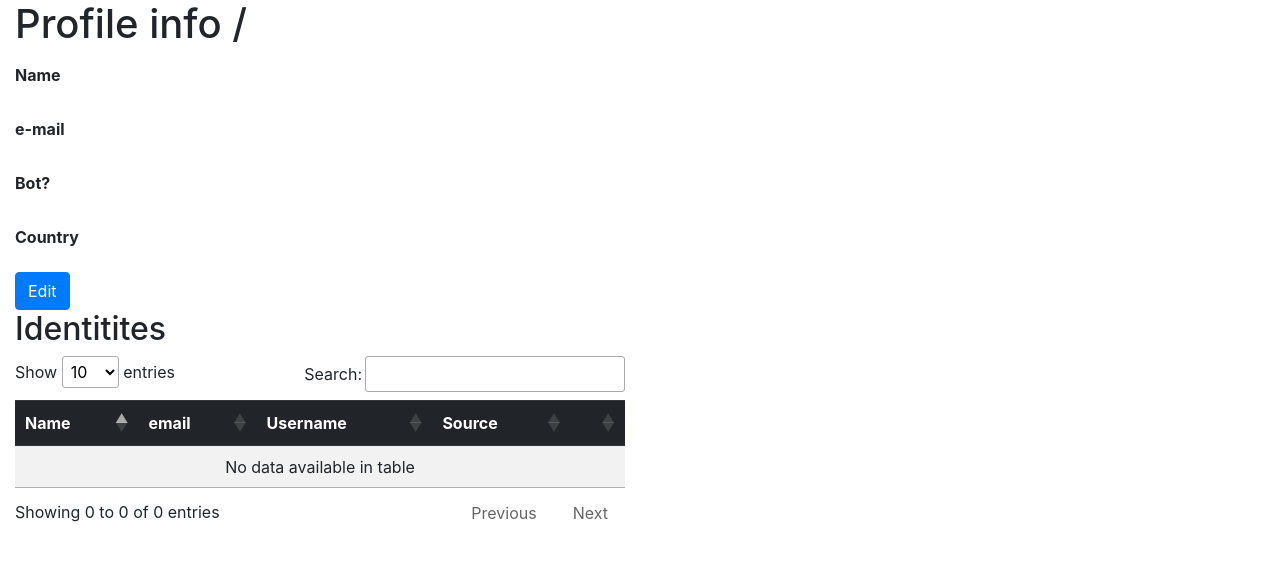
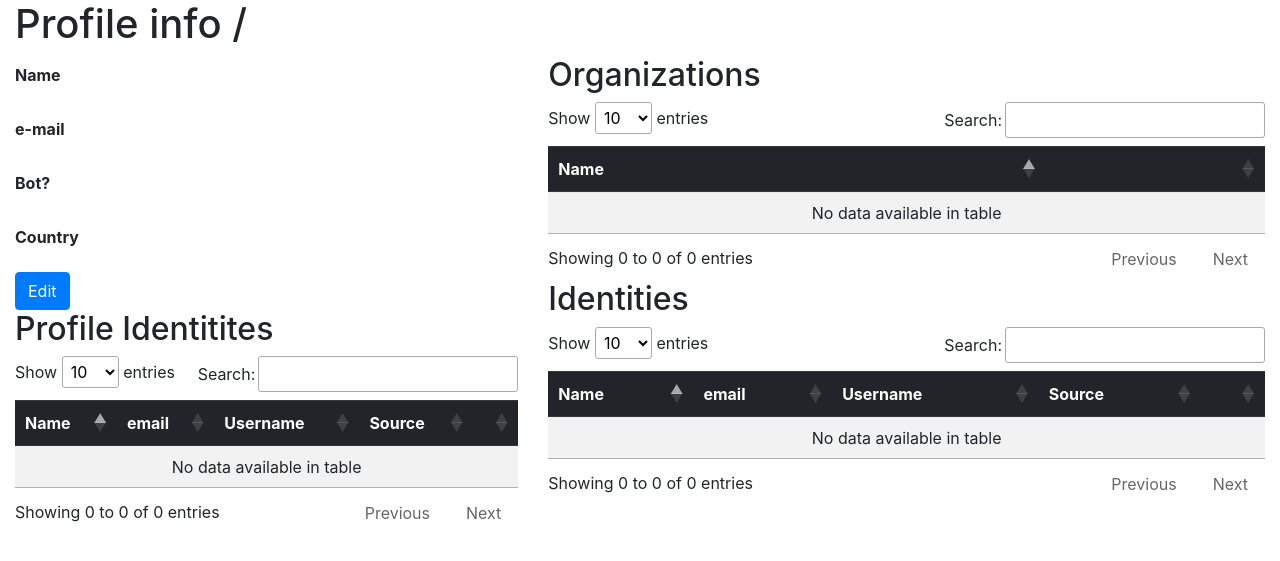
Before and after one commit to chaoss/grimoirelab-hatstall, a Flask app: template templates/profile.html in a window 1280 px wide. Shown: the part 56-617 px from the top of the page. Run offline with Flask 2, Linux system fonts and the light colour scheme; the template is opened without the code that fills it, so the values that code supplies are empty; some libraries are stand-ins or nearby versions.

Commit message:
Improved unique identity profile page

```diff
--- a/app.py
+++ b/app.py
@@ -78,10 +78,20 @@ def render_profiles():
     return render_template('profiles.html', uids=unique_identities)
 
 def render_profile(profile_uuid):
+    """
+    Render unique identity profile page
+    It shows also sections to add enrollments and merge remaining
+    identities
+    """
+    orgs = sortinghat.api.registry(db)
+    remaining_identities = []
     with db.connect() as session:
         profile_info = session.query(UniqueIdentity).filter(UniqueIdentity.uuid == profile_uuid).first()
+        profile_identities = [x.id for x in profile_info.identities]
+        for identity in session.query(Identity).filter(Identity.id.notin_(profile_identities)):
+            remaining_identities.append(identity)
         session.expunge_all()
-    return render_template('profile.html', profile=profile_info.to_dict())
+    return render_template('profile.html', profile=profile_info.to_dict(), orgs=orgs, identities=remaining_identities)
 
 def merge(uuids):
     """
@@ -107,7 +117,7 @@ def index():
     """
     return render_template('index.html')
 
-@app.route('/profiles', methods =['GET', 'POST'])
+@app.route('/profiles', strict_slashes=False, methods =['GET', 'POST'])
 def profiles():
     """
     Render profiles page
@@ -152,7 +162,9 @@ def organizations():
     """
     Render organizations page
     """
-    return render_template('organizations.html')
+    orgs = sortinghat.api.registry(db)
+    domains = sortinghat.api.domains(db)
+    return render_template('organizations.html', orgs=orgs, domains=domains)
 
 if __name__ == '__main__':
     import sys
--- a/templates/profile.html
+++ b/templates/profile.html
@@ -7,7 +7,9 @@
     {{ super() }}
     <script type="text/javascript">
         $(document).ready(function(){
-            $('#identities').DataTable();
+            $('#profileIdsTable').DataTable();
+            $('#orgsTable').DataTable();
+            $('#identitiesTable').DataTable();
 
             $('#editProfileData').click(function(){
                 $('#profileData input').removeAttr('readonly').removeClass('form-control-plaintext').addClass('form-control');
@@ -21,7 +23,7 @@
 {% block body %}
 <h1>Profile info / <small>{{profile.profile.uuid}}</small></h1>
 <div class="row">
-    <div class="col-lg-6">
+    <div class="col-md-5">
         <form id="profileData" action="" method="POST">
             <div class="form-group row">
                 <label for="profileName" class="col-sm-2 col-form-label"><b>Name</b></label>
@@ -43,8 +45,8 @@
             <button type="submit" class="btn btn-success" id="submitProfileData" hidden>Submit</button>
         </form>
 
-<h2>Identitites</h2>
-<table class="table table-striped" id="identities">
+        <h2>Profile Identitites</h2>
+        <table class="table table-striped" id="profileIdsTable">
             <thead class="thead-dark">
                 <tr>
                     <th>Name</th>
@@ -67,5 +69,47 @@
             </tbody>
         </table>
     </div>
+    <div class="col-md-7">
+        <h2>Organizations</h2>
+        <table class="table table-striped" id="orgsTable">
+            <thead class="thead-dark">
+                <tr>
+                    <th>Name</th>
+                    <th></th>
+                </tr>
+            </thead>
+            <tbody>
+                {% for org in orgs %}
+                <tr>
+                    <td>{{org.name}}</td>
+                    <td><a href="enroll_in/{{org.name}}">enroll</a></td>
+                </tr>
+                {% endfor %}
+            </tbody>
+        </table>
+        <h2>Identities</h2>
+        <table class="table table-striped" id="identitiesTable">
+            <thead class="thead-dark">
+                <tr>
+                    <th>Name</th>
+                    <th>email</th>
+                    <th>Username</th>
+                    <th>Source</th>
+                    <th></th>
+                </tr>
+            </thead>
+            <tbody>
+                {% for identity in identities %}
+                <tr>
+                    <td>{{identity.name}}</td>
+                    <td>{{identity.email}}</td>
+                    <td>{{identity.username}}</td>
+                    <td>{{identity.source}}</td>
+                    <td></td>
+                </tr>
+                {% endfor %}
+            </tbody>
+        </table>
+    </div>
 </div>
 {% endblock %}
```
Also changed, not shown: templates/organizations.html (+18 -2 lines). Lines whose indentation alone changed are shown as unchanged.
